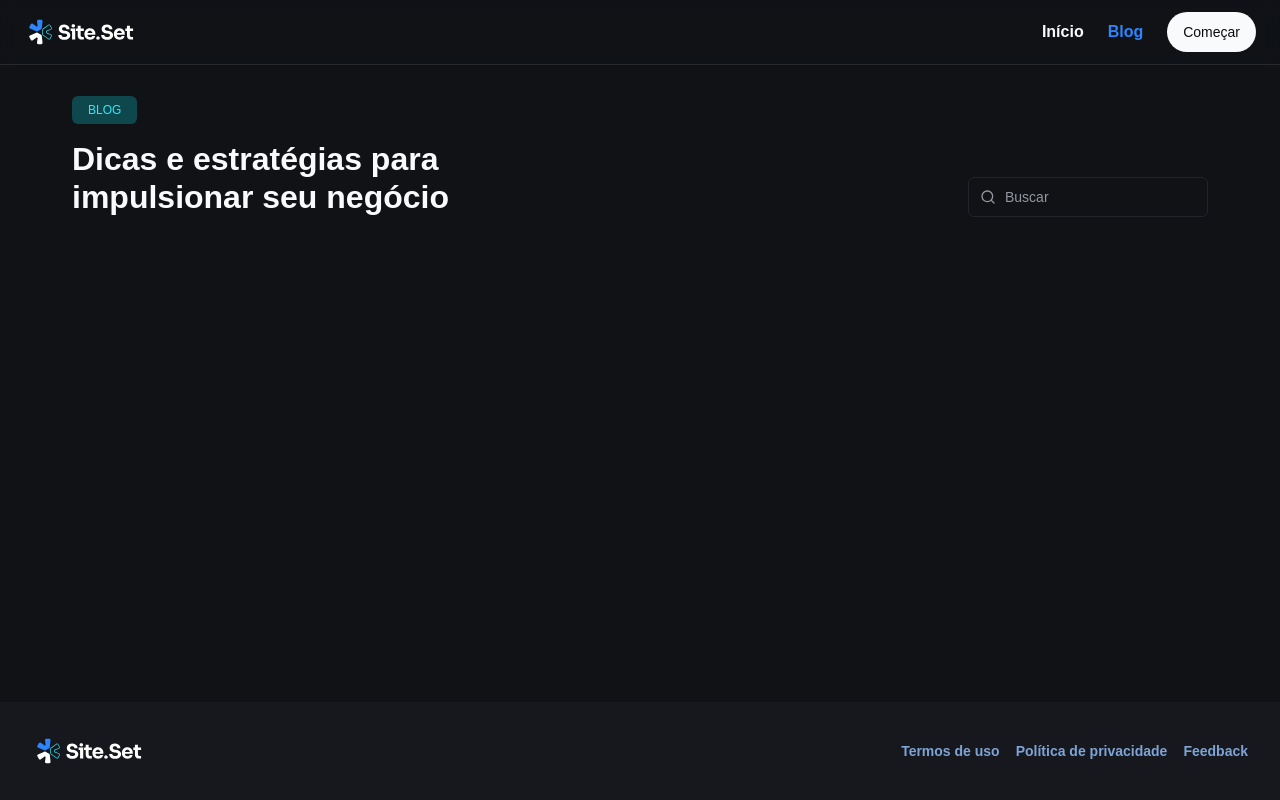
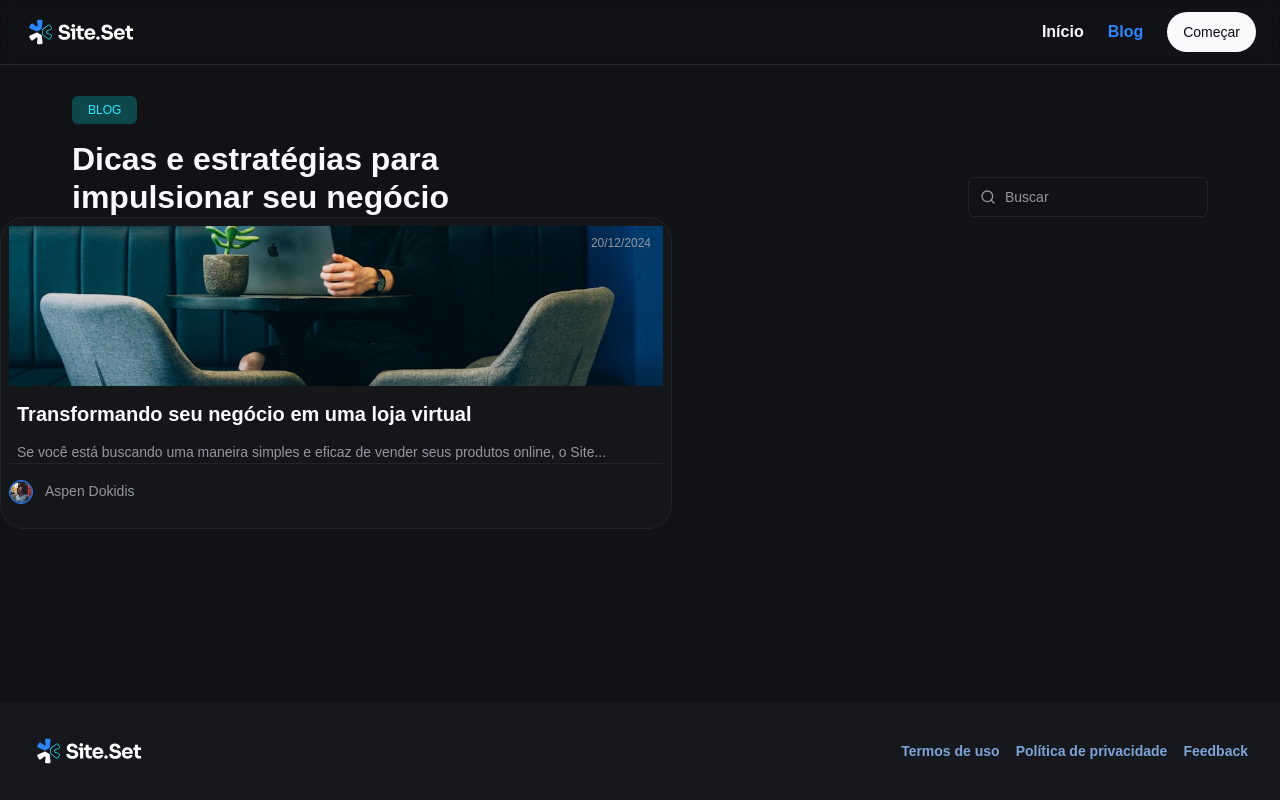
Before and after one commit to gustavo2892/blog-with-nextjs, a Next.js app: page /blog in a window 1280 px wide. Built offline with nearby package versions, Linux system fonts and the light colour scheme; a web font is replaced by a local one.

Commit message:
Create Post Card

```diff
--- a/src/templates/blog/blog-list.tsx
+++ b/src/templates/blog/blog-list.tsx
@@ -1,5 +1,6 @@
 import { Search } from '@/components/search';
 import { useRouter } from 'next/router';
+import { PostCard } from './components/post-card';
 
 export function BlogList() {
   const router = useRouter();
@@ -29,6 +30,7 @@ export function BlogList() {
       </header>
 
       {/* Listagem de posts */}
+      <PostCard />
     </div>
   );
 }
--- /dev/null
+++ b/src/templates/blog/components/post-card/index.ts
@@ -0,0 +1 @@
+export * from './post-card';
--- /dev/null
+++ b/src/templates/blog/components/post-card/post-card.tsx
@@ -0,0 +1,53 @@
+import Image from 'next/image';
+import Link from 'next/link';
+
+export const PostCard = () => {
+  return (
+    <Link
+      href={`/blog/`}
+      className="w-full max-w-2xl rounded-3xl border-[1px] border-gray-400 bg-gray-600 overflow-hidden transition-all duration-300 hover:border-[1px] hover:border-blue-300"
+    >
+      {/* Post Content */}
+      <div className="p-2 rounded-md overflow-hidden">
+        {/* Imagem Container */}
+        <div className="relative">
+          <div className="absolute top-0 right-0 px-3 py-1">
+            <span className="text-body-xs text-gray-300">20/12/2024</span>
+          </div>
+          <Image
+            src={'/assets/primeiro-post.png'}
+            alt=""
+            width={288}
+            height={144}
+            className="w-full h-40 object-cover object-center"
+          />
+        </div>
+
+        {/* Post info */}
+        <div className="px-2 mt-4 space-y-4">
+          <h2 className="text-heading-sm text-gray-100 line-clamp-3">
+            Transformando seu negócio em uma loja virtual
+          </h2>
+
+          <p className="text-gray-300 text-body-sm line-clamp-3">
+            Se você está buscando uma maneira simples e eficaz de vender seus
+            produtos online, o Site...
+          </p>
+        </div>
+
+        {/* Post footer */}
+        <div className="flex items-center gap-3 border-t border-gray-400 py-4">
+          <div className="relative h-5 w-5 md:h-6 md:w-6 overflow-hidden rounded-full border-blue-200 border-[1px]">
+            <Image
+              src={'/customer-01.png'}
+              alt=""
+              fill
+              className="object-cover rounded-md"
+            />
+          </div>
+          <span className="text-body-sm text-gray-300">Aspen Dokidis</span>
+        </div>
+      </div>
+    </Link>
+  );
+};
```
